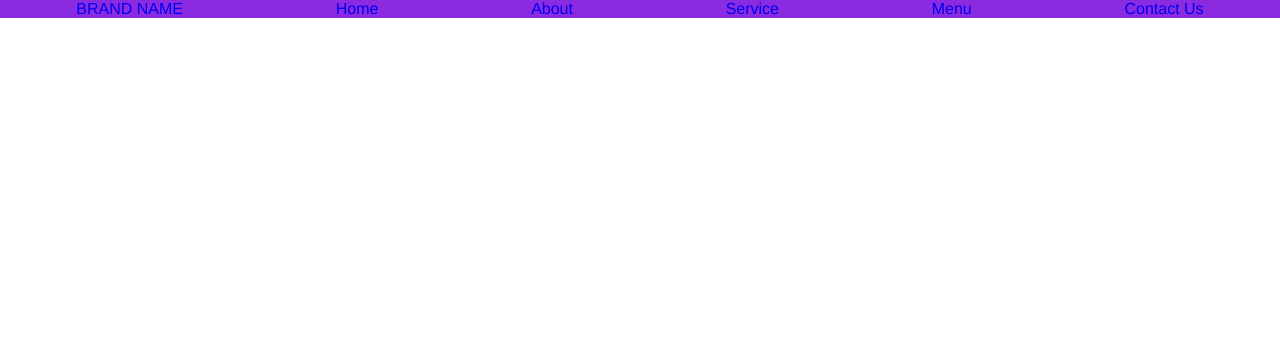
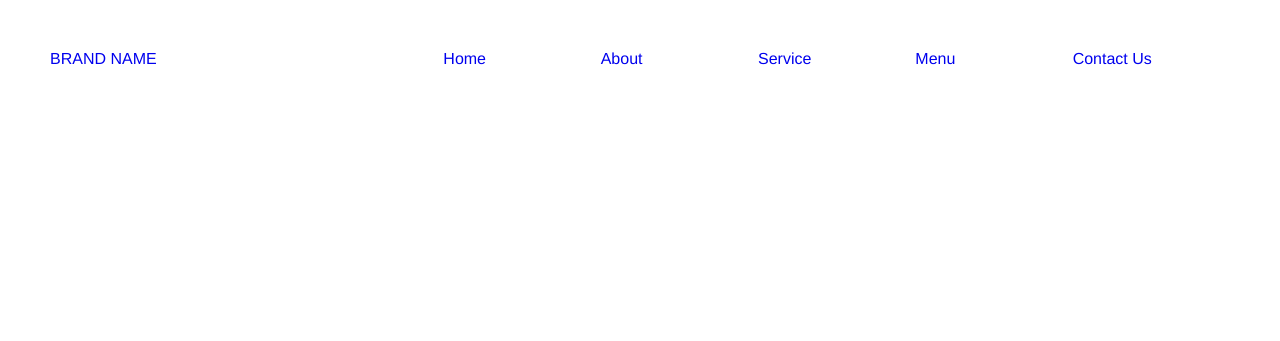
Before and after one commit to TomasKleinschuster/Coffee-Shop-Project, a plain HTML site: page index.html in a window 1280 px wide. Drawn offline with Linux system fonts and the light colour scheme; a web font is replaced by a local one.

Commit message:
New imgs and css.

```diff
--- a/css/style.css
+++ b/css/style.css
@@ -33,21 +33,46 @@ a:link {
     text-decoration: none;
 }
 
-
-
-
 /* NAV BAR ELEMENTS - FONT */
 .navbar--barlowFont {
     font-family: 'BarlowSemiCondensed-Medium', 'Franklin Gothic Medium', 'Arial Narrow', Arial, sans-serif;
 }
 
+/* GRID LAYOUT */
+
+.grid-layout {
+    display: grid;
+    grid-template-areas:
+    "header"
+    "main"
+    "footer"
+    ;
+    grid-row-gap: 10px;
+}
+
+header {
+    grid-area: "header";
+    margin: 50px;
+}
+
+main {
+    grid-area: "main";
+    margin: 50px;
+}
+
+footer {
+    grid-area: "footer";
+    margin: 50px;
+}
+
 /* NAV BAR */
 
 .navbar {
-    background-color: blueviolet;
-    display: flex;
-    flex-flow: row wrap;
-    margin: auto;
-    justify-content: space-around;
-    align-items: baseline;
+    display: grid;
+    grid-template-columns: 1fr 2fr;
 }
+
+.navbar__elements {
+    display: grid;
+    grid-template-columns: 1fr 1fr 1fr 1fr 1fr;
+}
--- a/index.html
+++ b/index.html
@@ -13,37 +13,53 @@
 </head>
 <body>
 
+    <!-- GRID LAYOUT -->
+    <div class="grid-layout">
+
         <!-- HEADER BLOCK -->
         <header class="myheader">
 
             <!-- NAV BAR -->
-        <nav>
-            <ul class="navbar">
+            <nav class="navbar">
 
                 <!-- NAV BAR - BRAND NAME/TITLE -->
-                <li class="navbar__item--brand">
+                <div class="navbar__brand">
                     <a class="navbar__item__link" href="#">BRAND NAME</a>
-                </li>
+                </div>
 
                 <!-- NAV BAR - ELEMENTS  -->
-                <li class="navbar__item">
+                <div class="">
+                    <ul class="navbar__elements">
+                        <li class="navbar__elements__item">
                             <a class="navbar__item__link" href="#">Home</a>
                         </li>
-                <li class="navbar__item">
+                        <li class="navbar__elements__item">
                             <a class="navbar__item__link" href="#">About</a>
                         </li>
-                <li class="navbar__item">
+                        <li class="navbar__elements__item">
                             <a class="navbar__item__link" href="#">Service</a>
                         </li>
-                <li class="navbar__item">
+                        <li class="navbar__elements__item">
                             <a class="navbar__item__link" href="#">Menu</a>
                         </li>
-                <li class="navbar__item">
+                        <li class="navbar__elements__item">
                             <a class="navbar__item__link" href="#">Contact Us</a>
                         </li>
                     </ul>
+                </div>
             </nav>
         </header>
+
+        <!-- MAIN BLOCK -->
+        <main>
+
+        </main>
+
+        <!-- FOOTER BLOCK -->
+        <footer>
+
+        </footer>
+    </div>
 
     <!-- JavaScript -->
     <script src="js/script.js"></script>
```
Also changed, not shown: assets/imgs/amex.png (added), assets/imgs/mastercard.png (added), assets/imgs/mercadopago.png (added), assets/imgs/visa.png (added). Lines whose indentation alone changed are shown as unchanged.
